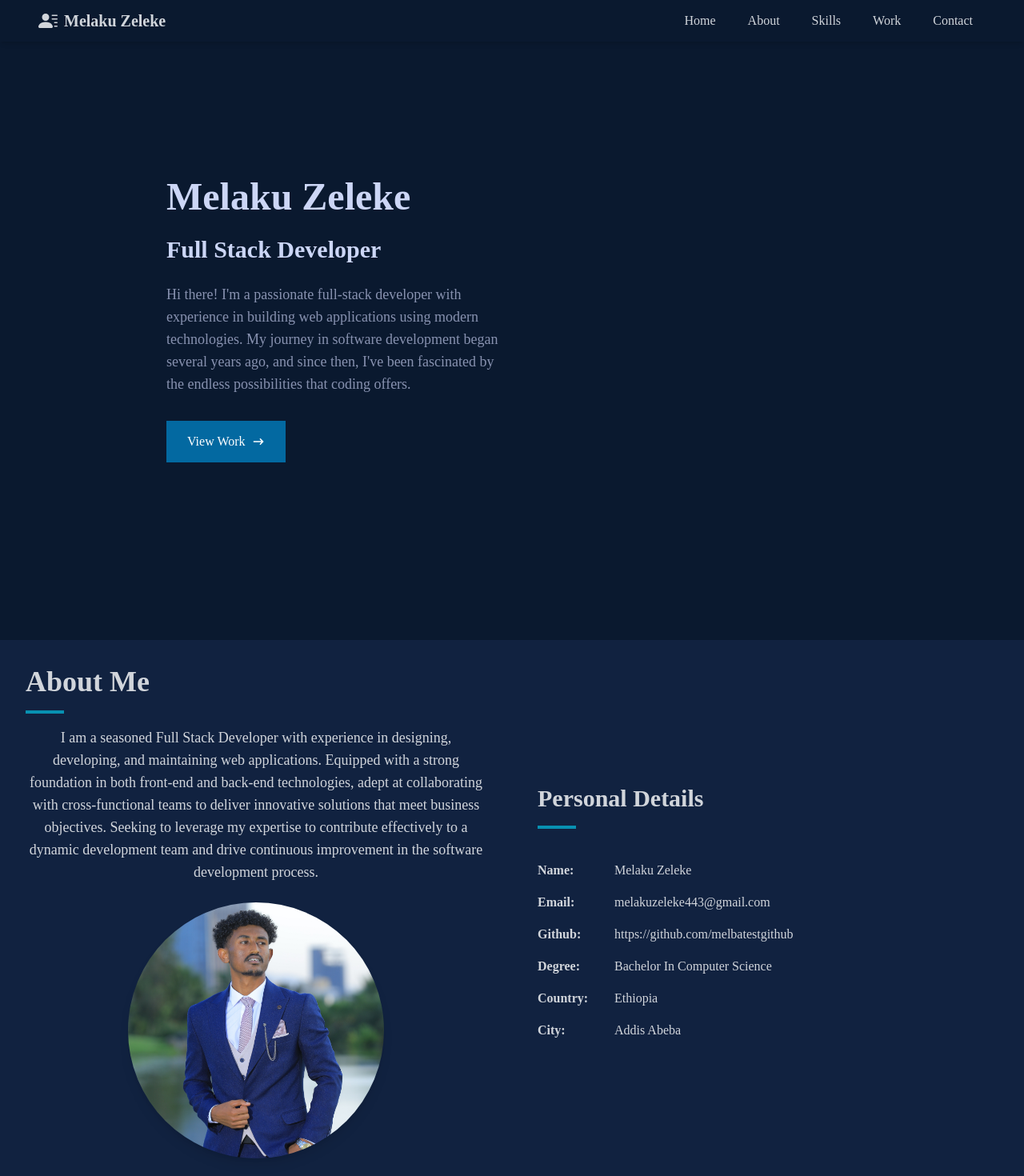
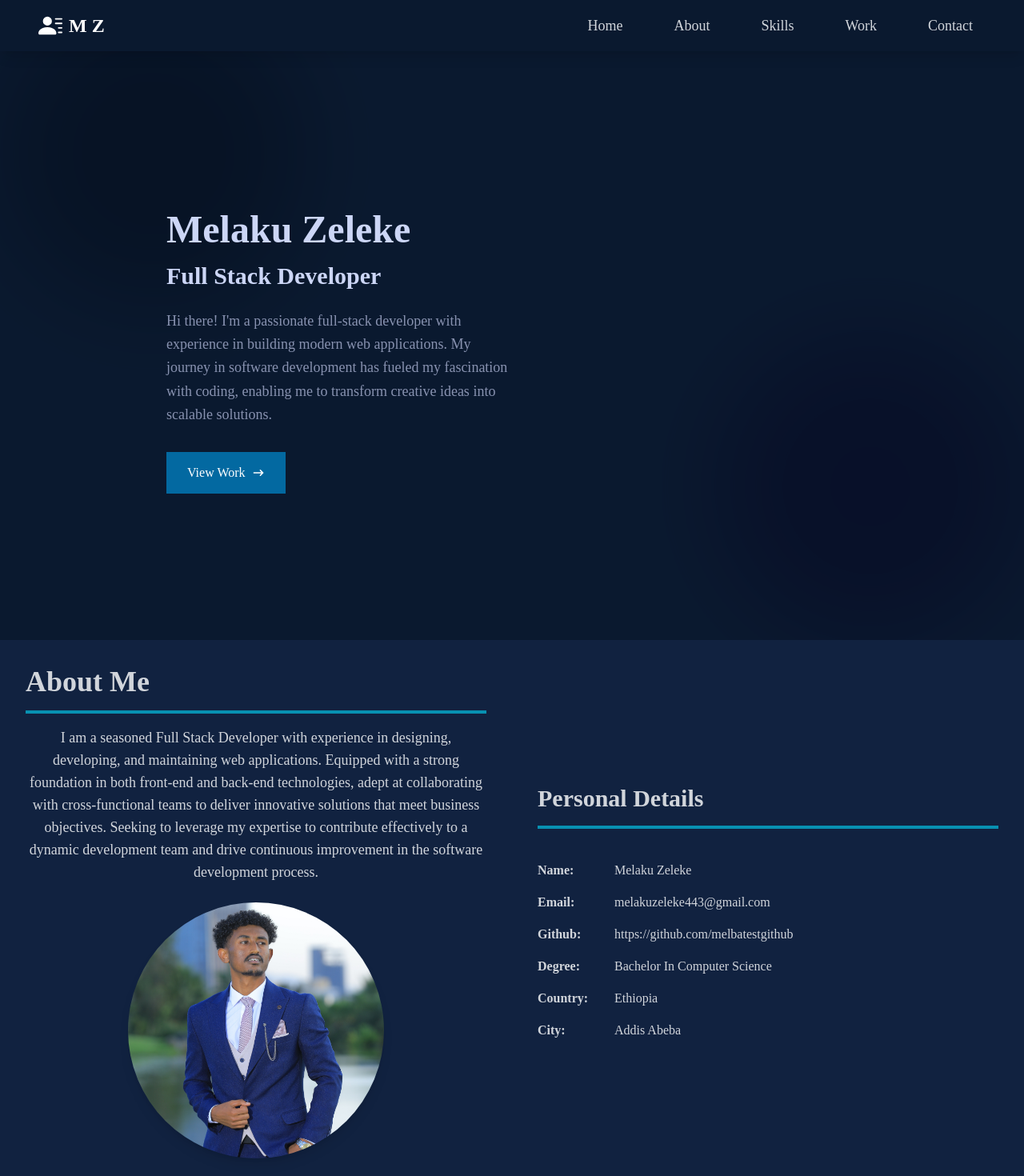
Before and after one commit to melbatestgithub/Personal-Portfolio-in-React-JS, a React (Create React App) app: page / in a window 1280 px wide. Shown: the top 1470 px of the page at 80% size. Built offline with nearby package versions, Linux system fonts and the light colour scheme.

Commit message:
minor updates on the UI

```diff
--- a/package.json
+++ b/package.json
@@ -6,9 +6,11 @@
     "@testing-library/jest-dom": "^5.17.0",
     "@testing-library/react": "^13.4.0",
     "@testing-library/user-event": "^13.5.0",
+    "framer-motion": "^11.11.1",
     "react": "^18.2.0",
     "react-dom": "^18.2.0",
     "react-icons": "^4.12.0",
+    "react-reveal": "^1.2.2",
     "react-router-dom": "^6.16.0",
     "react-scripts": "5.0.1",
     "styled-components": "^6.0.8",
--- a/src/components/About.jsx
+++ b/src/components/About.jsx
@@ -1,67 +1,98 @@
 import React from "react";
 import linkedinProfile from "../assets/myProfile.jpg";
-import "./style.css"; // Import your custom styles here
+import { motion } from 'framer-motion'; // Import framer-motion for animations
+import './style.css'; // Import your custom styles here
 
 const About = () => {
   return (
-    <div  id="about"  className=" flex flex-col md:flex-row  bg-[#112240] text-gray-300 transition duration-300 ease-in-out delay-150  ">
+    <div id="about" className="flex flex-col md:flex-row bg-[#112240] text-gray-300 transition duration-300 ease-in-out">
       {/* Left Section (Profile Image and Introduction) */}
-      <div className="w-full md:w-1/2 p-8 flex flex-col items-center justify-center">
-        <div className="mb-6">
-          <h2 className="text-4xl font-bold mb-4">About Me</h2>
-          <div className="w-12 h-1 bg-cyan-600 mb-4"></div>
+      <motion.div
+        className="w-full md:w-1/2 p-8 flex flex-col items-center justify-center"
+        initial={{ opacity: 0, x: -50 }}
+        animate={{ opacity: 1, x: 0 }}
+        transition={{ duration: 1 }}
+      >
+        <motion.div
+          className="mb-6"
+          initial={{ opacity: 0 }}
+          animate={{ opacity: 1 }}
+          transition={{ duration: 1.2 }}
+        >
+          <h2 className="text-4xl font-bold mb-4 hover:text-cyan-600 transition duration-300">About Me</h2>
+          <motion.div
+            className="w-12 h-1 bg-cyan-600 mb-4"
+            initial={{ width: 0 }}
+            animate={{ width: '100%' }}
+            transition={{ duration: 1 }}
+          ></motion.div>
           <p className="text-lg text-center">
-            I am a seasoned Full Stack Developer with experience in
-            designing, developing, and maintaining web applications. Equipped with
-            a strong foundation in both front-end and back-end technologies, adept at
-            collaborating with cross-functional teams to deliver innovative solutions
-            that meet business objectives. Seeking to leverage my expertise to
-            contribute effectively to a dynamic development team and drive
-            continuous improvement in the software development process.
+            I am a seasoned Full Stack Developer with experience in designing, developing, and maintaining web applications. Equipped with a strong foundation in both front-end and back-end technologies, adept at collaborating with cross-functional teams to deliver innovative solutions that meet business objectives. Seeking to leverage my expertise to contribute effectively to a dynamic development team and drive continuous improvement in the software development process.
           </p>
-        </div>
-        <div className="w-60 h-60 md:w-80 md:h-80 rounded-full overflow-hidden shadow-lg">
+        </motion.div>
+        <motion.div
+          className="w-60 h-60 md:w-80 md:h-80 rounded-full overflow-hidden shadow-lg"
+          whileHover={{ scale: 1.1 }}
+          transition={{ type: 'spring', stiffness: 300 }}
+        >
           <img
             src={linkedinProfile}
             alt="Profile Photo"
-            className="w-full h-full object-cover"
+            className="w-full h-full object-cover hover:opacity-90 transition duration-300"
           />
+        </motion.div>
+      </motion.div>
+
+      {/* Right Section (Personal Details) */}
+      <motion.div
+        className="w-full md:w-1/2 p-8 flex flex-col justify-center"
+        initial={{ opacity: 0, x: 50 }}
+        animate={{ opacity: 1, x: 0 }}
+        transition={{ duration: 1, delay: 0.3 }}
+      >
+        <motion.div
+          className="mb-6"
+          initial={{ opacity: 0 }}
+          animate={{ opacity: 1 }}
+          transition={{ duration: 1.2, delay: 0.6 }}
+        >
+          <h3 className="text-3xl font-bold mb-4 hover:text-cyan-600 transition duration-300">Personal Details</h3>
+          <motion.div
+            className="w-12 h-1 bg-cyan-600 mb-4"
+            initial={{ width: 0 }}
+            animate={{ width: '100%' }}
+            transition={{ duration: 1 }}
+          ></motion.div>
+        </motion.div>
+
+        <div className="flex flex-col gap-4">
+          {[
+            { label: "Name:", value: "Melaku Zeleke" },
+            { label: "Email:", value: "melakuzeleke443@gmail.com", link: true },
+            { label: "Github:", value: "https://github.com/melbatestgithub", link: true },
+            { label: "Degree:", value: "Bachelor In Computer Science" },
+            { label: "Country:", value: "Ethiopia" },
+            { label: "City:", value: "Addis Abeba" },
+          ].map((detail, index) => (
+            <motion.div
+              className="flex items-center"
+              key={detail.label}
+              initial={{ opacity: 0, y: 20 }}
+              animate={{ opacity: 1, y: 0 }}
+              transition={{ duration: 0.8, delay: 0.3 * index }}
+            >
+              <p className="font-bold w-24">{detail.label}</p>
+              {detail.link ? (
+                <a href={detail.value} className="hover:text-cyan-600 transition duration-300">
+                  {detail.value}
+                </a>
+              ) : (
+                <p>{detail.value}</p>
+              )}
+            </motion.div>
+          ))}
         </div>
-      </div>
-
-      {/* Right Section (Additional Details) */}
-      <div className="w-full md:w-1/2 p-8 flex flex-col justify-center">
-        <div className="mb-6">
-          <h3 className="text-3xl font-bold mb-4">Personal Details</h3>
-          <div className="w-12 h-1 bg-cyan-600 mb-4"></div>
-        </div>
-        <div className="flex flex-col gap-4">
-          <div className="flex items-center">
-            <p className="font-bold w-24">Name:</p>
-            <p>Melaku Zeleke</p>
-          </div>
-          <div className="flex items-center">
-            <p className="font-bold w-24">Email:</p>
-            <p>melakuzeleke443@gmail.com</p>
-          </div>
-          <div className="flex items-center">
-            <p className="font-bold w-24">Github:</p>
-            <a href="https://github.com/melbatestgithub">https://github.com/melbatestgithub</a>
-          </div>
-          <div className="flex items-center">
-            <p className="font-bold w-24">Degree:</p>
-            <p>Bachelor In Computer Science</p>
-          </div>
-          <div className="flex items-center">
-            <p className="font-bold w-24">Country:</p>
-            <p>Ethiopia</p>
-          </div>
-          <div className="flex items-center">
-            <p className="font-bold w-24">City:</p>
-            <p>Addis Abeba</p>
-          </div>
-        </div>
-      </div>
+      </motion.div>
     </div>
   );
 };
--- a/src/components/Home.jsx
+++ b/src/components/Home.jsx
@@ -1,37 +1,41 @@
 import React from 'react';
 import { HiArrowNarrowRight } from 'react-icons/hi';
-import profileImage from '../assets/profile.jpg'; // Assuming you have a profile image
 import resumePdf from '../assets/Melaku_Zeleke_CV.pdf'; // Adjust the path to your resume file
+import { Fade } from 'react-reveal'; // For adding animations
 
 const Home = () => {
   return (
-    <div name="home" className="w-full h-screen bg-[#0a192f] flex items-center">
+    <div name="home" className="w-full h-screen bg-[#0a192f] flex items-center relative overflow-hidden ">
+      {/* Background Circles */}
+      <div className="absolute top-0 left-0 w-96 h-96 bg-cyan-800 opacity-30 rounded-full mix-blend-multiply blur-3xl animate-pulse"></div>
+      <div className="absolute bottom-0 right-0 w-96 h-96 bg-purple-800 opacity-30 rounded-full mix-blend-multiply blur-3xl animate-pulse"></div>
+
       {/* Container */}
-      <div className="max-w-5xl mx-auto px-6 md:px-8 py-24">
-        <div className="flex flex-col md:flex-row items-center">
-          {/* Left Column (Profile Image and Introduction) */}
-          {/* Right Column (Text Content) */}
-          <div className="md:w-1/2 md:pl-12">
-            <h1 className="text-4xl md:text-5xl font-bold text-[#ccd6f6] mb-6">
+      <div className="relative max-w-5xl mx-auto px-6 md:px-8 py-24 z-10">
+        <div className="flex flex-col md:flex-row items-center space-y-10 md:space-y-0">
+
+          {/* Right Column (Text Content with fade effect) */}
+          <div className="md:w-1/2 md:pl-12 pt-20">
+            <Fade bottom>
+              <h1 className="text-4xl md:text-5xl font-bold text-[#ccd6f6] mb-4">
                 Melaku Zeleke
               </h1>
               <p className="text-2xl md:text-3xl font-bold text-[#ccd6f6] mb-6">
                 Full Stack Developer
               </p>
-            <p className="text-lg text-[#8892b0] mb-8">
-              Hi there! I'm a passionate full-stack developer with experience
-              in building web applications using modern technologies. My journey
-              in software development began several years ago, and since then,
-              I've been fascinated by the endless possibilities that coding
-              offers.
+              <p className="text-lg text-[#8892b0] mb-8 leading-relaxed">
+                Hi there! I'm a passionate full-stack developer with experience in building modern web applications. My journey in software development has fueled my fascination with coding, enabling me to transform creative ideas into scalable solutions.
               </p>
-            <div className="flex gap-4" >
+
+              {/* Buttons with hover and arrow animation */}
+              <div className="flex gap-4">
                 <a href="#work">
-              <button className="text-white bg-sky-700 border-2 border-transparent px-6 py-3 flex items-center hover:bg-sky-600 transition duration-300">
+                  <button className="text-white bg-sky-700 border-2 border-transparent px-6 py-3 flex items-center hover:bg-sky-600 transition duration-300 group">
                     View Work
-                <HiArrowNarrowRight className="ml-2" />
+                    <HiArrowNarrowRight className="ml-2 transition-transform group-hover:translate-x-1" />
                   </button>
                 </a>
+                {/* Resume Download */}
                 {/* <a
                   href={resumePdf}
                   download="Melaku_Zeleke_Resume.pdf"
@@ -40,6 +44,7 @@ const Home = () => {
                   Download Resume
                 </a> */}
               </div>
+            </Fade>
           </div>
         </div>
       </div>
--- a/src/components/Navbar.jsx
+++ b/src/components/Navbar.jsx
@@ -9,90 +9,58 @@ const Navbar = () => {
   const handleClick = () => setNav(!nav);
 
   return (
-    <div className="fixed w-full bg-[#0a192f] text-gray-300 shadow-md py-3 px-6 md:px-12 flex justify-between items-center z-50">
+    <div className="fixed w-full bg-[#0a192f] text-gray-300 shadow-lg py-4 px-6 md:px-12 flex justify-between items-center z-50 transition-all duration-500 ease-in-out">
       <div className="flex items-center">
-        <Link to="/" className="flex items-center">
-          <BsFillPersonLinesFill size={24} className="mr-2" />
-          <span className="text-xl font-bold">Melaku Zeleke</span>
+        <Link to="/" className="flex items-center text-white hover:text-[#64ffda] transition duration-300 ease-in-out">
+          <BsFillPersonLinesFill size={30} className="mr-2" />
+          <span className="text-2xl font-bold">M Z</span>
         </Link>
       </div>
 
       {/* Desktop Menu */}
-      <ul className="hidden md:flex gap-2">
-        <li>
-          <a href=''>
-            Home
-          </a>
+      <ul className="hidden md:flex space-x-8 text-lg">
+        <li className="hover:text-[#64ffda] transition duration-300 ease-in-out">
+          <a href="#home">Home</a>
         </li>
-        <li>
-          <a href="#about">
-            About
-          </a>
-
+        <li className="hover:text-[#64ffda] transition duration-300 ease-in-out">
+          <a href="#about">About</a>
         </li>
-        <li>
-          <a href="#skill" >
-            Skills
-          </a>
+        <li className="hover:text-[#64ffda] transition duration-300 ease-in-out">
+          <a href="#skill">Skills</a>
         </li>
-        <li>
-          <a href="#work" >
-            Work
-          </a>
+        <li className="hover:text-[#64ffda] transition duration-300 ease-in-out">
+          <a href="#work">Work</a>
         </li>
-        <li>
-          <a href="#contact" >
-            Contact
-          </a>
+        <li className="hover:text-[#64ffda] transition duration-300 ease-in-out">
+          <a href="#contact">Contact</a>
         </li>
       </ul>
 
-      {/* Hamburger Menu */}
-      <div className="md:hidden">
-        <div onClick={handleClick} className="cursor-pointer">
-          {nav ? <FaTimes size={24} /> : <FaBars size={24} />}
-        </div>
+      {/* Hamburger Icon */}
+      <div className="md:hidden z-10" onClick={handleClick}>
+        {nav ? <FaTimes size={30} /> : <FaBars size={30} />}
       </div>
 
       {/* Mobile Menu */}
-      <ul className={`absolute top-16 right-6 md:hidden ${nav ? 'flex flex-col' : 'hidden'}`}>
-        <li>
-          <a href='#home'>
-          <Link onClick={handleClick} to="home" smooth={true} duration={500} className="nav-link">
-            Home
-          </Link>
-          </a>
+      <ul
+        className={`fixed top-0 left-0 w-full h-screen bg-[#0a192f] flex flex-col justify-center items-center transition-transform duration-500 ease-in-out transform ${
+          nav ? 'translate-x-0' : '-translate-x-full'
+        }`}
+      >
+        <li className="py-6 text-4xl hover:text-[#64ffda]">
+          <a href="#home" onClick={handleClick}>Home</a>
         </li>
-        <li>
-
-          <a href="#about">
-            About
-          </a>
-
+        <li className="py-6 text-4xl hover:text-[#64ffda]">
+          <a href="#about" onClick={handleClick}>About</a>
         </li>
-        <li>
-          <a href='#skill'>
-          <Link onClick={handleClick} to="skills" smooth={true} duration={500} className="nav-link">
-            Skills
-          </Link>
-          </a>
-
+        <li className="py-6 text-4xl hover:text-[#64ffda]">
+          <a href="#skill" onClick={handleClick}>Skills</a>
         </li>
-        <li>
-
-          <Link onClick={handleClick} to="work" smooth={true} duration={500} className="nav-link">
-            Work
-          </Link>
-
-
+        <li className="py-6 text-4xl hover:text-[#64ffda]">
+          <a href="#work" onClick={handleClick}>Work</a>
         </li>
-        <li>
-          <a href='#contact'>
-          <Link onClick={handleClick} to="contact" smooth={true} duration={500} className="nav-link">
-            Contact
-          </Link>
-          </a>
-
+        <li className="py-6 text-4xl hover:text-[#64ffda]">
+          <a href="#contact" onClick={handleClick}>Contact</a>
         </li>
       </ul>
     </div>
```
Also changed, not shown: src/components/Contact.jsx (+35 -31 lines), src/components/Skills.jsx (+9 -8 lines), src/components/WorkSection.js (+14 -22 lines), src/components/Works.jsx (+50 -10 lines), 1 other file (tests, documents, lock files or other folders). Lines whose indentation alone changed are shown as unchanged.
